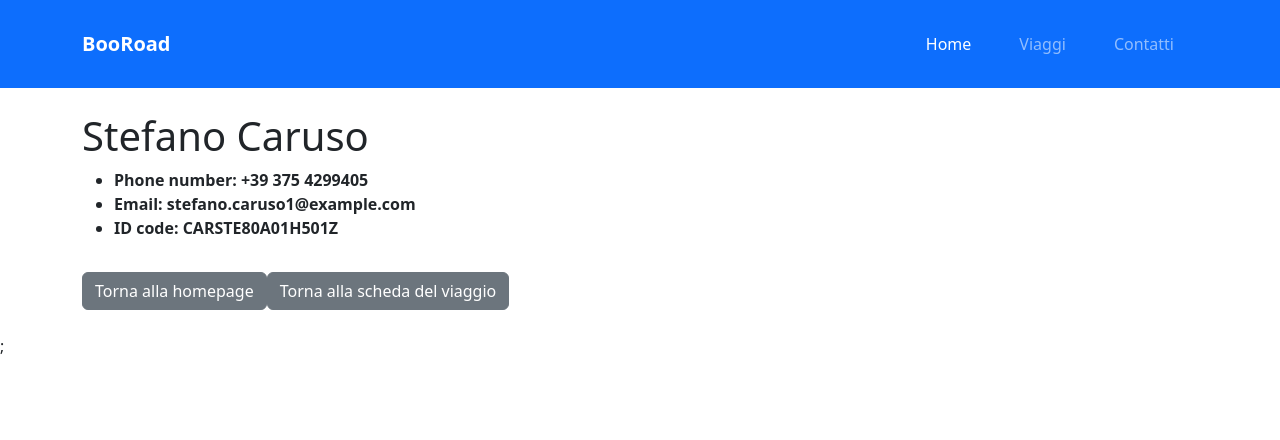
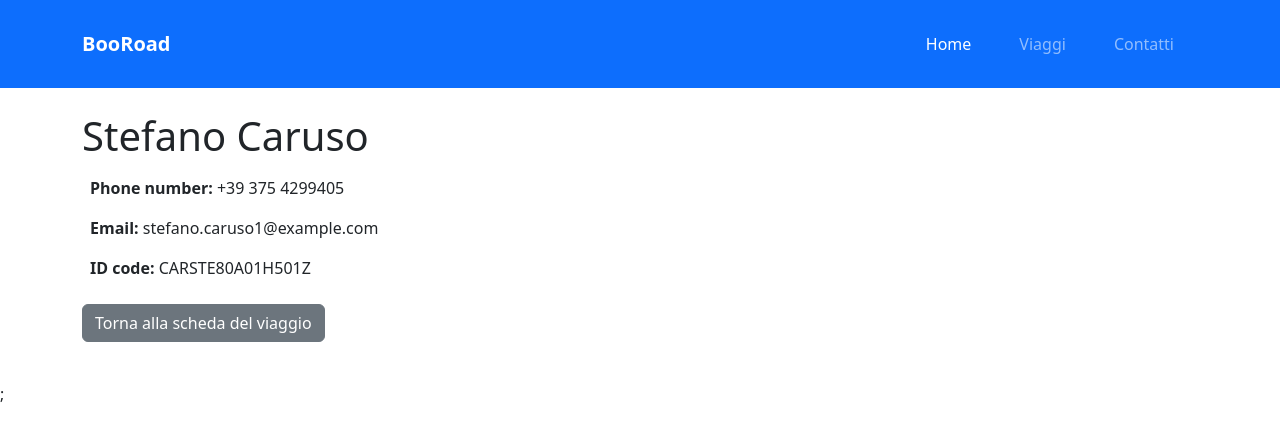
Before and after one commit to AndreaCatapano/react-prototipo-team-2, a React (Vite) app: page /users/1 in a window 1280 px wide. Shown: the top 440 px of the page. Built offline with nearby package versions, Linux system fonts and the light colour scheme.

Commit message:
feat: list spacing

```diff
--- a/src/pages/UserDetailPage.jsx
+++ b/src/pages/UserDetailPage.jsx
@@ -12,19 +12,15 @@ function UserDetailPage({ }) {
   const { firstName, lastName, phone, email, fiscalCode, tripId } = user[0]
 
   return (
-    <div className="container py-4">
+    <div className="container py-4 mb-3">
       <h1>{firstName} {lastName}</h1>
-      <ul>
-        <li><strong>Phone number: {phone}</strong></li>
-        <li><strong>Email: {email}</strong></li>
-        <li><strong>ID code: {fiscalCode}</strong></li>
+      <ul className="list-unstyled">
+        <li className="p-2"><strong>Phone number:</strong> {phone}</li>
+        <li className="p-2"><strong>Email:</strong> {email}</li>
+        <li className="p-2"><strong>ID code:</strong> {fiscalCode}</li>
       </ul>
 
-      <Link to="/" className="btn btn-secondary mt-3">
-        Torna alla homepage
-      </Link>
-
-      <Link to={`/trips/${tripId}`} className="btn btn-secondary mt-3">
+      <Link to={`/trips/${tripId}`} className="btn btn-secondary">
         Torna alla scheda del viaggio
       </Link>
     </div>
```
